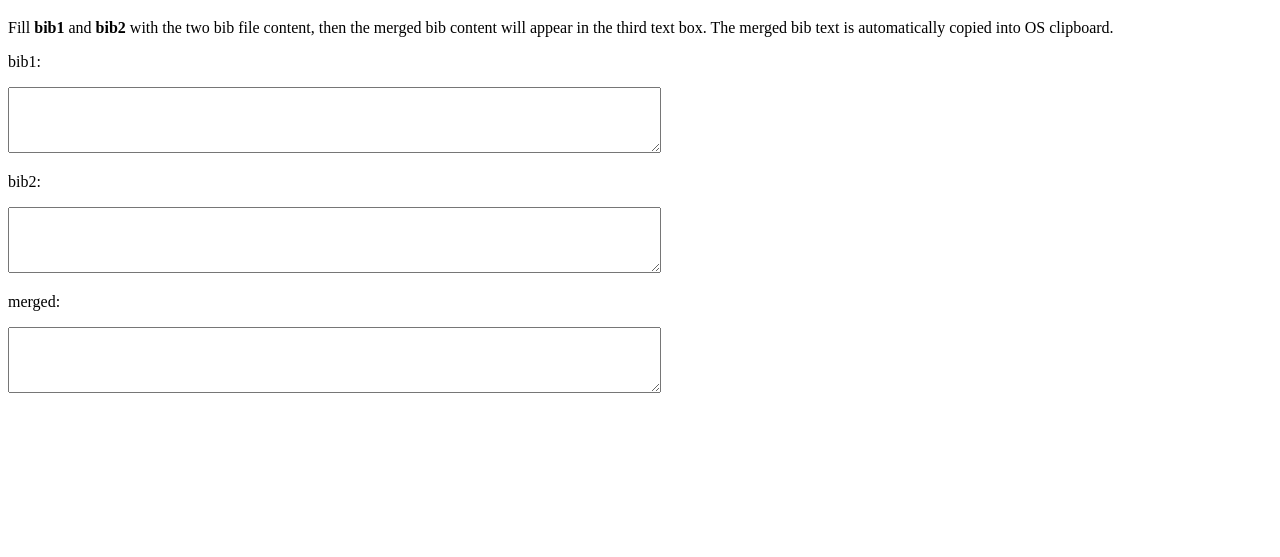
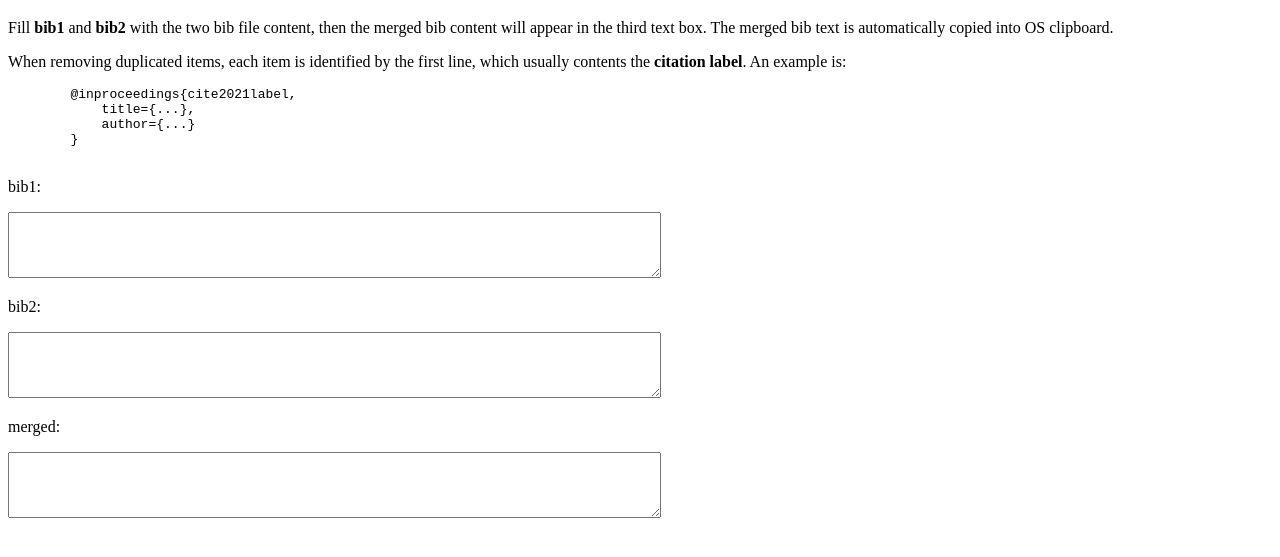
Before and after one commit to urfdvw/bibmerge, a plain HTML site: page index.html in a window 1280 px wide. Shown: the part 61-618 px from the top of the page. Drawn offline with Linux system fonts and the light colour scheme.

Commit message:
Update index.html

```diff
--- a/index.html
+++ b/index.html
@@ -13,6 +13,17 @@
         then the merged bib content will appear in the third text box.
         The merged bib text is automatically copied into OS clipboard.
     </p>
+    <p>
+        When removing duplicated items,
+        each item is identified by the first line, which usually contents the <b>citation label</b>.
+        An example is:
+    </p>
+    <pre>
+        @inproceedings{cite2021label,
+            title={...},
+            author={...}
+        }
+    </pre>
     <p>bib1:</p>
     <textarea id="bib1" onchange="merge()" cols="79" rows="4"></textarea>
     <p>bib2:</p>
```
